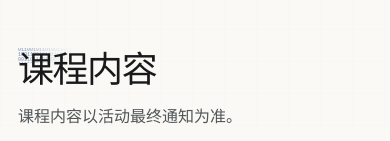
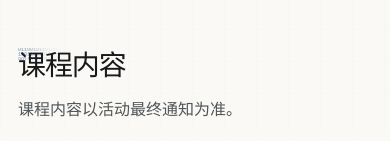
Before and after one commit to SHAILAB-DESIGN/AI-Camp, a Next.js app: page / in a window 390 px wide. Shown: the part 611-752 px from the top of the page. Built offline with nearby package versions, Linux system fonts and the light colour scheme; no server answers.

Commit message:
fix: refine mobile heading and footer scale

```diff
--- a/app/globals.css
+++ b/app/globals.css
@@ -464,7 +464,7 @@ a { color: inherit; }
     --mobile-text-secondary: 14px;
     --mobile-text-body: 16px;
     --mobile-text-subtitle: 18px;
-    --mobile-title-section: 36px;
+    --mobile-title-section: 28px;
   }
   body { font-size: var(--mobile-text-body); line-height: 1.75; }
   .kicker, .section-mark { font-size: var(--mobile-text-caption); }
@@ -555,7 +555,7 @@ a { color: inherit; }
   .audience-illustration { width: 360px; max-width: 104%; right: -34px; bottom: -112px; }
   .faq-list summary { font-size: var(--mobile-text-subtitle); }
   .registration-section { min-height: 300px; padding: 48px 0; }
-  .registration-section h2 { font-size: clamp(30px, 7.5vw, 38px); }
+  .registration-section h2 { font-size: 28px; }
   .registration-lead { font-size: 16px; }
   .registration-actions { flex-direction: column; gap: 10px; margin-top: 28px; }
   .registration-button { width: 100%; min-width: 0; }
@@ -570,6 +570,7 @@ a { color: inherit; }
   .site-footer { padding-top: 44px; }
   .site-footer-main { grid-template-columns: 1fr 1fr; gap: 34px 24px; }
   .site-footer-brand, .site-footer-contact { grid-column: 1 / -1; }
+  .site-footer-brand img { width: 108px; }
   .site-footer-brand p { margin-top: 20px; }
   .site-footer-bottom { margin-top: 40px; align-items: flex-start; flex-direction: column; gap: 8px; }
   .share-modal { padding: 52px 24px 24px; }
```
